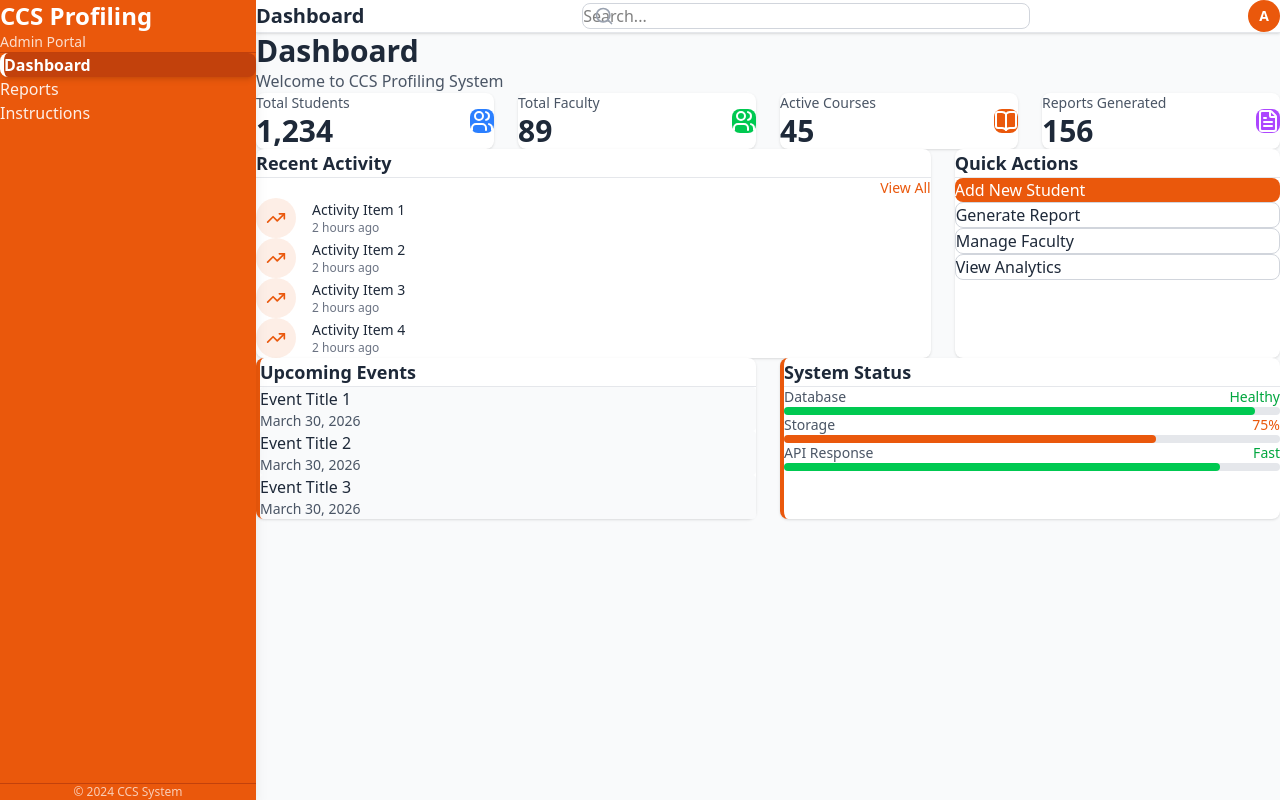
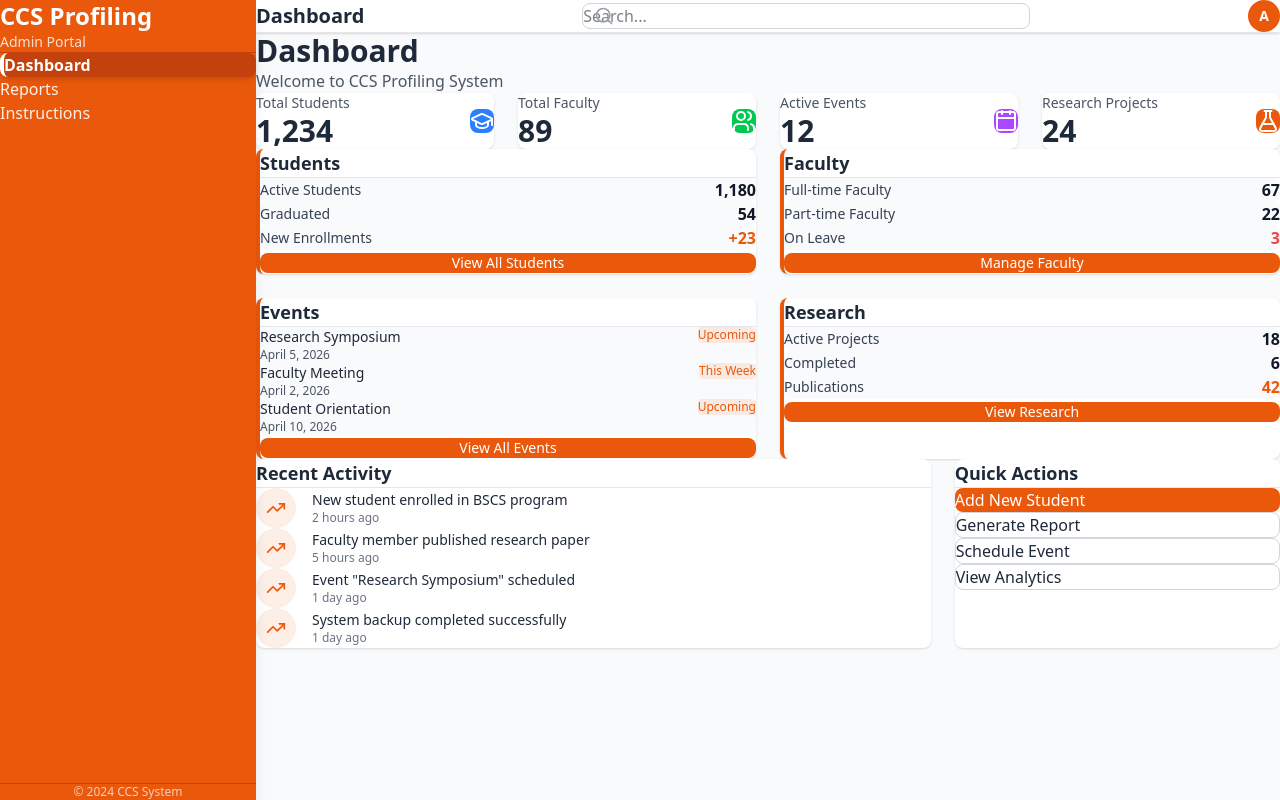
Before and after one commit to ccs-profiling-system/ccs-profiling-frontend, a React (Vite) app: page /dashboard in a window 1280 px wide. Built offline with nearby package versions, Linux system fonts and the light colour scheme.

Commit message:
feat: added detailed cards to dashboard

```diff
--- a/src/features/admin/dashboard/index.tsx
+++ b/src/features/admin/dashboard/index.tsx
@@ -1,12 +1,12 @@
 import { MainLayout, Card } from '@/components/layout';
-import { Users, BookOpen, FileText, TrendingUp } from 'lucide-react';
+import { Users, BookOpen, FileText, TrendingUp, GraduationCap, Calendar, FlaskConical } from 'lucide-react';
 
 export function AdminDashboard() {
   const stats = [
-    { label: 'Total Students', value: '1,234', icon: Users, color: 'bg-blue-500' },
+    { label: 'Total Students', value: '1,234', icon: GraduationCap, color: 'bg-blue-500' },
     { label: 'Total Faculty', value: '89', icon: Users, color: 'bg-green-500' },
-    { label: 'Active Courses', value: '45', icon: BookOpen, color: 'bg-primary' },
-    { label: 'Reports Generated', value: '156', icon: FileText, color: 'bg-purple-500' },
+    { label: 'Active Events', value: '12', icon: Calendar, color: 'bg-purple-500' },
+    { label: 'Research Projects', value: '24', icon: FlaskConical, color: 'bg-primary' },
   ];
 
   return (
@@ -35,31 +35,123 @@ export function AdminDashboard() {
           ))}
         </div>
 
-        {/* Main Content Grid - Responsive: 1 col mobile, 3 cols desktop */}
-        <div className="grid grid-cols-1 lg:grid-cols-3 gap-6">
-          {/* Recent Activity - Takes 2 columns on large screens */}
-          <Card className="lg:col-span-2" title="Recent Activity">
-            <div className="flex items-center justify-end mb-4">
-              <button className="text-primary hover:text-primary-dark text-sm font-medium">
-                View All
+        {/* Main Content Grid - 4 Cards in 2x2 Grid */}
+        <div className="grid grid-cols-1 md:grid-cols-2 gap-6">
+          {/* Students Card */}
+          <Card title="Students" accent>
+            <div className="space-y-3">
+              <div className="flex justify-between items-center p-3 bg-gray-50 rounded-lg">
+                <span className="text-sm text-gray-700">Active Students</span>
+                <span className="font-semibold text-gray-900">1,180</span>
+              </div>
+              <div className="flex justify-between items-center p-3 bg-gray-50 rounded-lg">
+                <span className="text-sm text-gray-700">Graduated</span>
+                <span className="font-semibold text-gray-900">54</span>
+              </div>
+              <div className="flex justify-between items-center p-3 bg-gray-50 rounded-lg">
+                <span className="text-sm text-gray-700">New Enrollments</span>
+                <span className="font-semibold text-primary">+23</span>
+              </div>
+              <button className="w-full mt-2 bg-primary hover:bg-primary-dark text-white px-4 py-2 rounded-lg transition text-sm">
+                View All Students
               </button>
             </div>
+          </Card>
+
+          {/* Faculty Card */}
+          <Card title="Faculty" accent>
+            <div className="space-y-3">
+              <div className="flex justify-between items-center p-3 bg-gray-50 rounded-lg">
+                <span className="text-sm text-gray-700">Full-time Faculty</span>
+                <span className="font-semibold text-gray-900">67</span>
+              </div>
+              <div className="flex justify-between items-center p-3 bg-gray-50 rounded-lg">
+                <span className="text-sm text-gray-700">Part-time Faculty</span>
+                <span className="font-semibold text-gray-900">22</span>
+              </div>
+              <div className="flex justify-between items-center p-3 bg-gray-50 rounded-lg">
+                <span className="text-sm text-gray-700">On Leave</span>
+                <span className="font-semibold text-secondary">3</span>
+              </div>
+              <button className="w-full mt-2 bg-primary hover:bg-primary-dark text-white px-4 py-2 rounded-lg transition text-sm">
+                Manage Faculty
+              </button>
+            </div>
+          </Card>
+
+          {/* Events Card */}
+          <Card title="Events" accent>
+            <div className="space-y-3">
+              {[
+                { title: 'Research Symposium', date: 'April 5, 2026', status: 'Upcoming' },
+                { title: 'Faculty Meeting', date: 'April 2, 2026', status: 'This Week' },
+                { title: 'Student Orientation', date: 'April 10, 2026', status: 'Upcoming' },
+              ].map((event, index) => (
+                <div key={index} className="p-3 bg-gray-50 rounded-lg">
+                  <div className="flex justify-between items-start">
+                    <div>
+                      <p className="font-medium text-gray-800 text-sm">{event.title}</p>
+                      <p className="text-xs text-gray-600 mt-1">{event.date}</p>
+                    </div>
+                    <span className="text-xs bg-primary/10 text-primary px-2 py-1 rounded">
+                      {event.status}
+                    </span>
+                  </div>
+                </div>
+              ))}
+              <button className="w-full mt-2 bg-primary hover:bg-primary-dark text-white px-4 py-2 rounded-lg transition text-sm">
+                View All Events
+              </button>
+            </div>
+          </Card>
+
+          {/* Research Card */}
+          <Card title="Research" accent>
+            <div className="space-y-3">
+              <div className="flex justify-between items-center p-3 bg-gray-50 rounded-lg">
+                <span className="text-sm text-gray-700">Active Projects</span>
+                <span className="font-semibold text-gray-900">18</span>
+              </div>
+              <div className="flex justify-between items-center p-3 bg-gray-50 rounded-lg">
+                <span className="text-sm text-gray-700">Completed</span>
+                <span className="font-semibold text-gray-900">6</span>
+              </div>
+              <div className="flex justify-between items-center p-3 bg-gray-50 rounded-lg">
+                <span className="text-sm text-gray-700">Publications</span>
+                <span className="font-semibold text-primary">42</span>
+              </div>
+              <button className="w-full mt-2 bg-primary hover:bg-primary-dark text-white px-4 py-2 rounded-lg transition text-sm">
+                View Research
+              </button>
+            </div>
+          </Card>
+        </div>
+
+        {/* Bottom Section */}
+        <div className="grid grid-cols-1 lg:grid-cols-3 gap-6">
+          {/* Recent Activity */}
+          <Card className="lg:col-span-2" title="Recent Activity">
             <div className="space-y-4">
-              {[1, 2, 3, 4].map((item) => (
-                <div key={item} className="flex items-center gap-4 p-3 hover:bg-gray-50 rounded-lg transition">
+              {[
+                { text: 'New student enrolled in BSCS program', time: '2 hours ago' },
+                { text: 'Faculty member published research paper', time: '5 hours ago' },
+                { text: 'Event "Research Symposium" scheduled', time: '1 day ago' },
+                { text: 'System backup completed successfully', time: '1 day ago' },
+              ].map((item, index) => (
+                <div key={index} className="flex items-center gap-4 p-3 hover:bg-gray-50 rounded-lg transition">
                   <div className="w-10 h-10 bg-primary/10 rounded-full flex items-center justify-center">
                     <TrendingUp className="w-5 h-5 text-primary" />
                   </div>
                   <div className="flex-1">
-                    <p className="text-sm font-medium text-gray-800">Activity Item {item}</p>
-                    <p className="text-xs text-gray-500">2 hours ago</p>
+                    <p className="text-sm font-medium text-gray-800">{item.text}</p>
+                    <p className="text-xs text-gray-500">{item.time}</p>
                   </div>
                 </div>
               ))}
             </div>
           </Card>
 
-          {/* Quick Actions - Takes 1 column */}
+          {/* Quick Actions */}
           <Card title="Quick Actions">
             <div className="space-y-3">
               <button className="w-full bg-primary hover:bg-primary-dark text-white px-4 py-3 rounded-lg transition text-left">
@@ -69,7 +161,7 @@ export function AdminDashboard() {
                 Generate Report
               </button>
               <button className="w-full bg-white hover:bg-gray-50 text-gray-800 border border-gray-300 px-4 py-3 rounded-lg transition text-left">
-                Manage Faculty
+                Schedule Event
               </button>
               <button className="w-full bg-white hover:bg-gray-50 text-gray-800 border border-gray-300 px-4 py-3 rounded-lg transition text-left">
                 View Analytics
@@ -77,52 +169,6 @@ export function AdminDashboard() {
             </div>
           </Card>
         </div>
-
-        {/* Bottom Grid - Responsive: 1 col mobile, 2 cols tablet+ */}
-        <div className="grid grid-cols-1 md:grid-cols-2 gap-6">
-          <Card title="Upcoming Events" accent>
-            <div className="space-y-3">
-              {[1, 2, 3].map((item) => (
-                <div key={item} className="p-3 bg-gray-50 rounded">
-                  <p className="font-medium text-gray-800">Event Title {item}</p>
-                  <p className="text-sm text-gray-600">March 30, 2026</p>
-                </div>
-              ))}
-            </div>
-          </Card>
-
-          <Card title="System Status" accent>
-            <div className="space-y-4">
-              <div>
-                <div className="flex justify-between text-sm mb-1">
-                  <span className="text-gray-600">Database</span>
-                  <span className="text-green-600 font-medium">Healthy</span>
-                </div>
-                <div className="w-full bg-gray-200 rounded-full h-2">
-                  <div className="bg-green-500 h-2 rounded-full" style={{ width: '95%' }}></div>
-                </div>
-              </div>
-              <div>
-                <div className="flex justify-between text-sm mb-1">
-                  <span className="text-gray-600">Storage</span>
-                  <span className="text-primary font-medium">75%</span>
-                </div>
-                <div className="w-full bg-gray-200 rounded-full h-2">
-                  <div className="bg-primary h-2 rounded-full" style={{ width: '75%' }}></div>
-                </div>
-              </div>
-              <div>
-                <div className="flex justify-between text-sm mb-1">
-                  <span className="text-gray-600">API Response</span>
-                  <span className="text-green-600 font-medium">Fast</span>
-                </div>
-                <div className="w-full bg-gray-200 rounded-full h-2">
-                  <div className="bg-green-500 h-2 rounded-full" style={{ width: '88%' }}></div>
-                </div>
-              </div>
-            </div>
-          </Card>
-        </div>
       </div>
     </MainLayout>
   );
```
